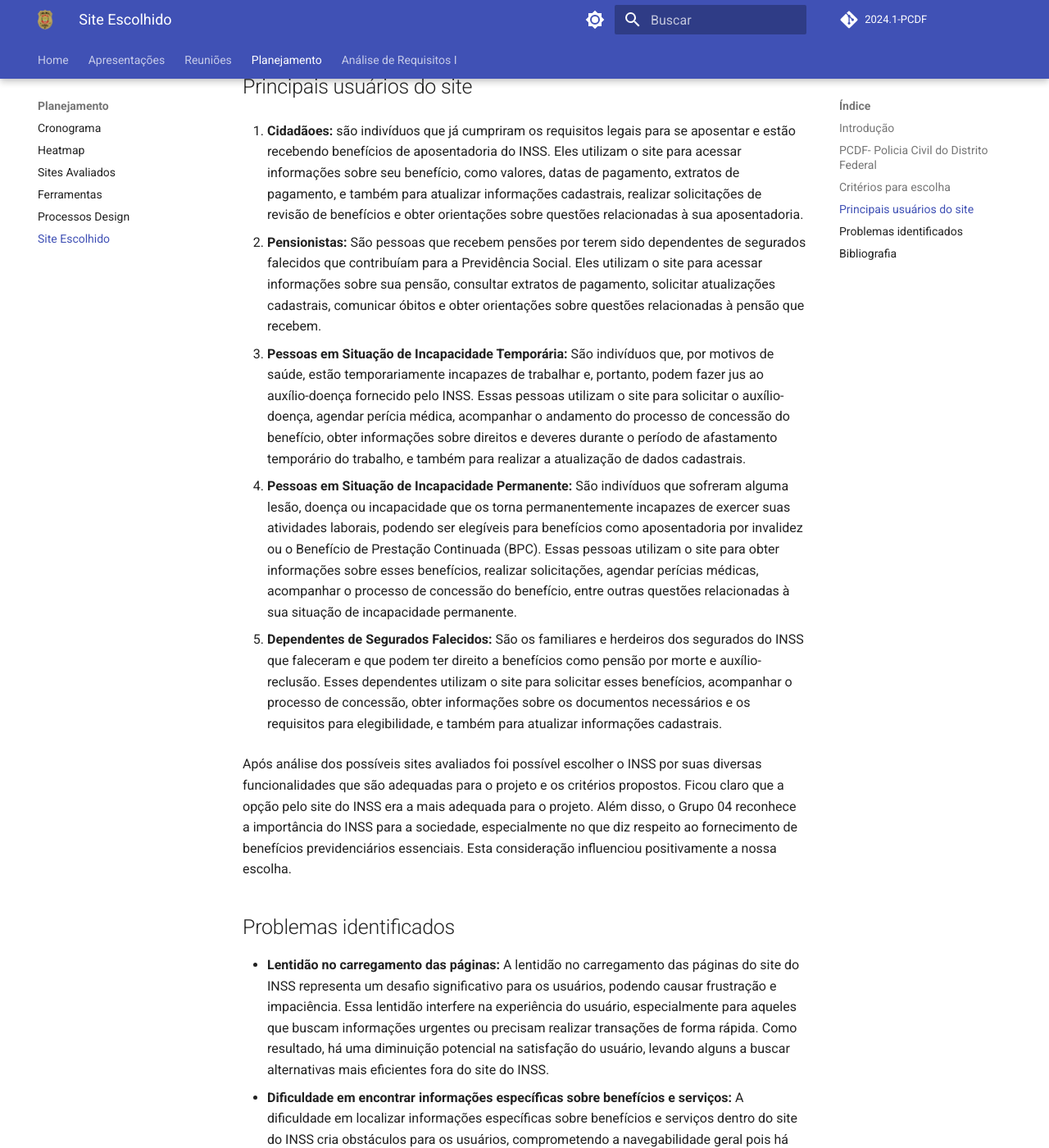
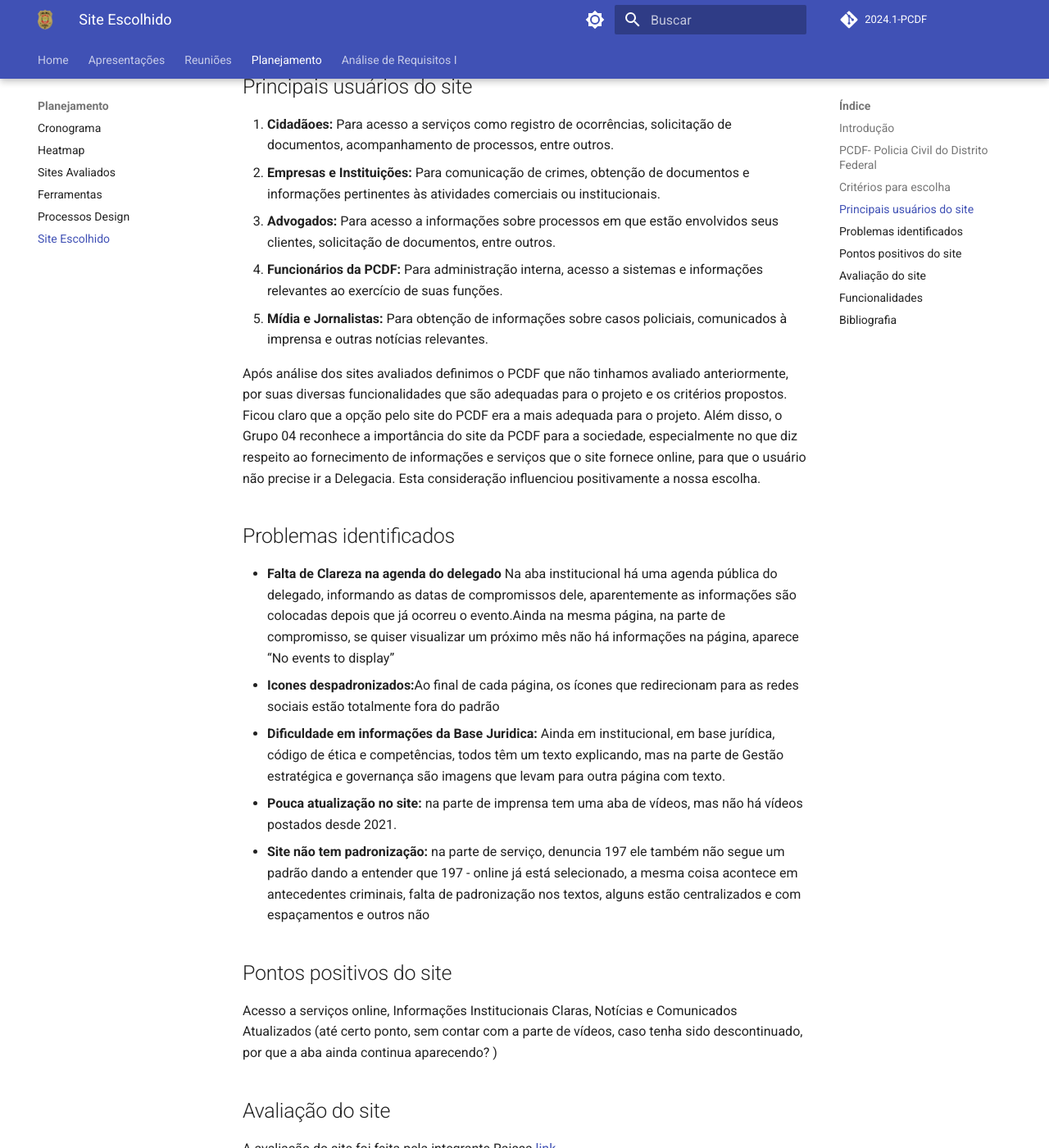
Before and after one commit to Interacao-Humano-Computador/2024.1-PCDF, an MkDocs documentation site: the page built from docs/planejamento/siteescolhido.md, in a window 1280 px wide and 1400 px high, scrolled down 863 px. Shown: the whole window at 82% size. Built offline with MkDocs 1.6.1 and Material for MkDocs 9.7.7, drawn with Linux system fonts in a browser that asks for light colours; comment, search, counter and statistics services are not loaded; some of the changed text lies outside the part shown.

Commit message:
site escolhido

```diff
--- a/docs/planejamento/siteescolhido.md
+++ b/docs/planejamento/siteescolhido.md
@@ -19,24 +19,36 @@
 
 ## Principais usuários do site
 
-1. **Cidadãoes:** são indivíduos que já cumpriram os requisitos legais para se aposentar e estão recebendo benefícios de aposentadoria do INSS. Eles utilizam o site para acessar informações sobre seu benefício, como valores, datas de pagamento, extratos de pagamento, e também para atualizar informações cadastrais, realizar solicitações de revisão de benefícios e obter orientações sobre questões relacionadas à sua aposentadoria.
+1. **Cidadãoes:** Para acesso a serviços como registro de ocorrências, solicitação de documentos, acompanhamento de processos, entre outros.
+2. **Empresas e Instituições:** Para comunicação de crimes, obtenção de documentos e informações pertinentes às atividades comerciais ou institucionais.
+3. **Advogados:** Para acesso a informações sobre processos em que estão envolvidos seus clientes, solicitação de documentos, entre outros.
+4. **Funcionários da PCDF:** Para administração interna, acesso a sistemas e informações relevantes ao exercício de suas funções.
+5. **Mídia e Jornalistas:** Para obtenção de informações sobre casos policiais, comunicados à imprensa e outras notícias relevantes.
 
-2. **Pensionistas:** São pessoas que recebem pensões por terem sido dependentes de segurados falecidos que contribuíam para a Previdência Social. Eles utilizam o site para acessar informações sobre sua pensão, consultar extratos de pagamento, solicitar atualizações cadastrais, comunicar óbitos e obter orientações sobre questões relacionadas à pensão que recebem.
-
-3. **Pessoas em Situação de Incapacidade Temporária:** São indivíduos que, por motivos de saúde, estão temporariamente incapazes de trabalhar e, portanto, podem fazer jus ao auxílio-doença fornecido pelo INSS. Essas pessoas utilizam o site para solicitar o auxílio-doença, agendar perícia médica, acompanhar o andamento do processo de concessão do benefício, obter informações sobre direitos e deveres durante o período de afastamento temporário do trabalho, e também para realizar a atualização de dados cadastrais.
-
-4. **Pessoas em Situação de Incapacidade Permanente:** São indivíduos que sofreram alguma lesão, doença ou incapacidade que os torna permanentemente incapazes de exercer suas atividades laborais, podendo ser elegíveis para benefícios como aposentadoria por invalidez ou o Benefício de Prestação Continuada (BPC). Essas pessoas utilizam o site para obter informações sobre esses benefícios, realizar solicitações, agendar perícias médicas, acompanhar o processo de concessão do benefício, entre outras questões relacionadas à sua situação de incapacidade permanente.
-
-5. **Dependentes de Segurados Falecidos:** São os familiares e herdeiros dos segurados do INSS que faleceram e que podem ter direito a benefícios como pensão por morte e auxílio-reclusão. Esses dependentes utilizam o site para solicitar esses benefícios, acompanhar o processo de concessão, obter informações sobre os documentos necessários e os requisitos para elegibilidade, e também para atualizar informações cadastrais.
-
-Após análise dos possíveis sites avaliados foi possível escolher o INSS por suas diversas funcionalidades que são adequadas para o projeto e os critérios propostos. Ficou claro que a opção pelo site do INSS era a mais adequada para o projeto. Além disso, o Grupo 04 reconhece a importância do INSS para a sociedade, especialmente no que diz respeito ao fornecimento de benefícios previdenciários essenciais. Esta consideração influenciou positivamente a nossa escolha.
+Após análise dos sites avaliados definimos o PCDF que não tinhamos avaliado anteriormente, por suas diversas funcionalidades que são adequadas para o projeto e os critérios propostos. Ficou claro que a opção pelo site do PCDF era a mais adequada para o projeto. Além disso, o Grupo 04 reconhece a importância do site da PCDF para a sociedade, especialmente no que diz respeito ao fornecimento de informações e serviços que o site fornece online, para que o usuário não precise ir a Delegacia. Esta consideração influenciou positivamente a nossa escolha.
 
 ## Problemas identificados
 
-- **Lentidão no carregamento das páginas:** A lentidão no carregamento das páginas do site do INSS representa um desafio significativo para os usuários, podendo causar frustração e impaciência. Essa lentidão interfere na experiência do usuário, especialmente para aqueles que buscam informações urgentes ou precisam realizar transações de forma rápida. Como resultado, há uma diminuição potencial na satisfação do usuário, levando alguns a buscar alternativas mais eficientes fora do site do INSS.
-- **Dificuldade em encontrar informações específicas sobre benefícios e serviços:** A dificuldade em localizar informações específicas sobre benefícios e serviços dentro do site do INSS cria obstáculos para os usuários, comprometendo a navegabilidade geral pois há muita informação que faz a que o usuário busca ficar perdida e de difícil acesso. Isso pode levar a uma experiência frustrante e prolongada, aumentando a probabilidade de erros nas solicitações de benefícios. Além disso, a falta de clareza e organização na apresentação das informações pode prejudicar a eficácia do serviço prestado pelo INSS.
-- **Falta de disponibilidade de horários para agendamentos online:** A falta de disponibilidade de horários para agendamentos online no site do INSS limita a conveniência e acessibilidade do serviço para os usuários. Isso pode resultar em dificuldades para agendar atendimentos presenciais, especialmente para aqueles com horários restritos devido a compromissos de trabalho ou outras responsabilidades. A falta de opções de agendamento pode gerar insatisfação nos usuários e até mesmo impedir o acesso ao serviço do INSS quando necessário.
-- **Problemas técnicos ao preencher formulários online:** Os problemas técnicos ao preencher formulários online no site do INSS representam uma falha na confiabilidade do sistema. Esses problemas podem incluir erros durante o processo de preenchimento ou perda de dados, resultando em uma experiência frustrante para os usuários. Além disso, a ocorrência desses problemas pode comprometer a credibilidade do site do INSS como uma plataforma confiável para realizar transações e solicitações importantes relacionadas a benefícios previdenciários.
+- **Falta de Clareza na agenda do delegado** Na aba institucional há uma agenda pública do delegado, informando as datas de compromissos dele, aparentemente as informações são colocadas depois que já ocorreu o evento.Ainda na mesma página, na parte de compromisso, se quiser visualizar um próximo mês não há informações na página, aparece “No events to display”
+- **Icones despadronizados:**Ao final de cada página, os ícones que redirecionam para as redes sociais estão totalmente fora do padrão
+- **Dificuldade em informações da Base Juridica:** Ainda em institucional, em base jurídica, código de ética e competências, todos têm um texto explicando, mas na parte de Gestão estratégica e governança são imagens que levam para outra página com texto.
+- **Pouca atualização no site:** na parte de imprensa tem uma aba de vídeos, mas não há vídeos postados desde 2021.
+- **Site não tem padronização:** na parte de serviço, denuncia 197 ele também não segue um padrão dando a entender que 197 - online já está selecionado,    a mesma coisa acontece em antecedentes criminais, falta de padronização nos textos, alguns estão centralizados e com espaçamentos e outros não
+
+## Pontos positivos do site
+  Acesso a serviços online, Informações Institucionais Claras, Notícias e Comunicados Atualizados (até certo ponto, sem contar com a parte de vídeos,  caso tenha sido descontinuado, por que a aba ainda continua aparecendo? )
+
+## Avaliação do site
+A avaliação do site foi feita pela integrante Raissa [link](https://unbbr-my.sharepoint.com/:w:/r/personal/221035077_aluno_unb_br/_layouts/15/Doc.aspx?sourcedoc=%7B3ed87b19-fe56-4a02-9e6f-4f828bf7947e%7D&action=default&cid=822af033-a79e-413f-aa21-a7901cf69ff7&_SRM=2%3AS%3A76)
+## Funcionalidades
+| Funcionalidade|      Responsáveis      |
+|:------:|:-------------------------------:|
+|Pesquisar Procurados |  Lara         |
+| Solicitar Antecedentes|  Renata         |
+| Validar certidão de antecentes |  João         |
+| Bloqueio de Aparelho celular roubado |  Giovana         |
+| Solicitar carteira de identidade |  Raissa         |
+| Registra Ocorrência|  Rayene         |
 
 ## Bibliografia
 
@@ -53,3 +65,4 @@
 |:------:|:-------------------------------:|:--------------:|:--------------:|:-------------:|:---------------------:|
 |  1.0   |  Site escolhido                  |  [Rayene](https://github.com/rayenealmeida)    |   06/04   |       [Giovana Barbosa ](https://github.com/gio221), [Renata Quadros ](https://github.com/Renatinha28)     |     07/04                 |
 |  1.1   | Correção pós entrega                   |   [Rayene Almeida ](https://github.com/rayenealmeida)      |   09/04   |    [Giovana Barbosa ](https://github.com/gio221)          |      12/04                |
+|  1.2   | Mudança do site escolhido                  |   [Giovana Barbosa ](https://github.com/gio221)      |   14/04   |         |
```
Also changed, not shown: docs/analise_requisitos1/aspectos_éticos.md (+1 -0 lines), docs/analise_requisitos1/perfil_de_usuario.md (+0 -4 lines), docs/reunioes/reuniao04.md (+2 -2 lines), docs/planejamento/assets/icon.png (deleted), docs/planejamento/assets/logoINSS.png (deleted).
